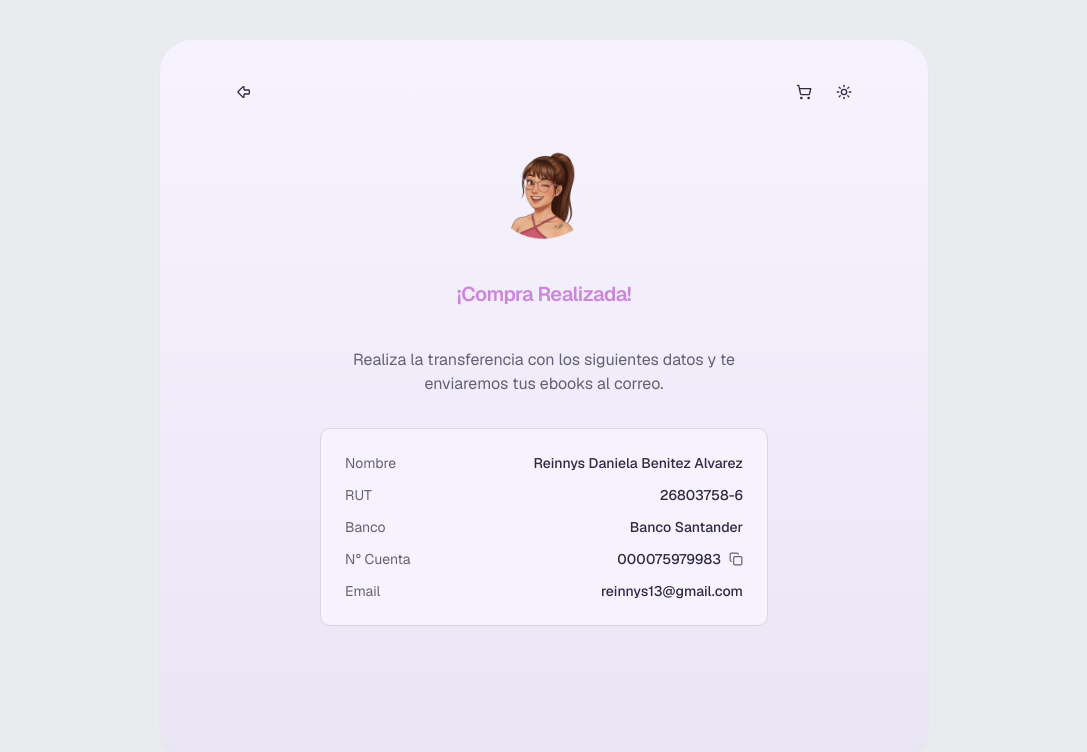
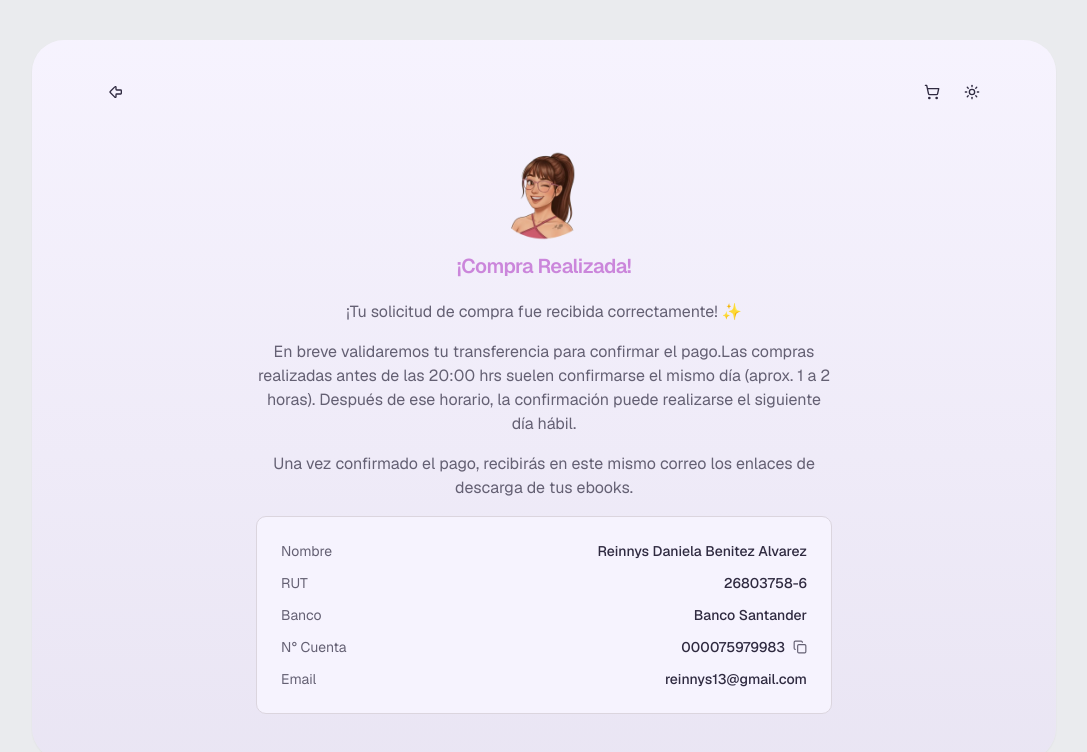
Before and after one commit to jmejiasb/alim-cons, a Next.js app in the folder frontend/: page /checkout/success in a window 1280 px wide. Shown: the top 752 px of the page, without its empty margins (96-1183 px from the left). Built offline with nearby package versions, Linux system fonts and the light colour scheme.

Commit message:
Chore: text (#15)
* fix: remove cd yml

* chore: change text for confirmation/checkout success/contactpage

```diff
--- a/frontend/src/components/checkout/CheckoutSuccessPage.tsx
+++ b/frontend/src/components/checkout/CheckoutSuccessPage.tsx
@@ -10,18 +10,33 @@ import { BankTransferDetails } from "./BankTransferDetails";
 export function CheckoutSuccessPage() {
   const buttons = useDefaultNavButtons();
   return (
-		<PageContainer maxWidth="md">
+    <PageContainer maxWidth="lg">
       <NavigationLayout buttons={buttons} />
-			<div className="space-y-8 text-center">
+      <div className="space-y-4 text-center mb-2">
         <AvatarDisplay
           src={about.src}
           fallback="RB"
-					className="mx-auto h-26 w-26"
+          className="mx-auto h-26 w-26 mb-1"
         />
-				<PageTitle title="¡Compra Realizada!" />
-				<p className="max-w-md mx-auto text-muted-foreground">
+        <PageTitle title="¡Compra Realizada!" className="mb-5" />
+        {/* <p className="max-w-md mx-auto text-muted-foreground">
 					Realiza la transferencia con los siguientes datos y te enviaremos tus
 					ebooks al correo.
+				</p> */}
+        <p className="max-w-xl mx-auto text-muted-foreground">
+          ¡Tu solicitud de compra fue recibida correctamente! ✨
+        </p>
+
+        <p className="max-w-xl mx-auto text-muted-foreground">
+          En breve validaremos tu transferencia para confirmar el pago.Las
+          compras realizadas antes de las 20:00 hrs suelen confirmarse el mismo
+          día (aprox. 1 a 2 horas). Después de ese horario, la confirmación
+          puede realizarse el siguiente día hábil.
+        </p>
+
+        <p className="max-w-xl mx-auto text-muted-foreground">
+          Una vez confirmado el pago, recibirás en este mismo correo los enlaces
+          de descarga de tus ebooks.
         </p>
         <BankTransferDetails />
       </div>
--- a/frontend/src/components/contact/ContactPage.tsx
+++ b/frontend/src/components/contact/ContactPage.tsx
@@ -21,9 +21,14 @@ export function ContactPage() {
 		<PageContainer maxWidth="md">
 			<NavigationLayout buttons={buttons} />
 			<PageTitle title="Contáctanos" className="mb-4"/>
-			<p className="text-center mb-4 text-accent-foreground">
-				En esta asesoría puedes solicitar orientación en entrenamiento, clases de zumba, acompañamiento en gimnasio o coaching nutricional, todo adaptado a tus objetivos, nivel y estilo de vida.
-			</p>
+			<div className="space-y-4 text-center mb-2 text-muted-foreground">
+				<p>
+					En esta asesoría puedes solicitar orientación en entrenamiento, clases de zumba, acompañamiento en gimnasio o coaching nutricional, todo adaptado a tus objetivos, nivel y estilo de vida.
+				</p>
+				<p>
+					Completa el formulario y nos pondremos en contacto contigo en las proximas 24h.
+				</p>
+			</div>
 			<div className="grid gap-8 items-start mt-4 not-only:md:grid-cols-2 ">
 				<div>
 					<ContactForm onSubmit={onSubmit} />
```
Also changed, not shown: 1 other file (tests, documents, lock files or other folders). Lines whose indentation alone changed are shown as unchanged.
